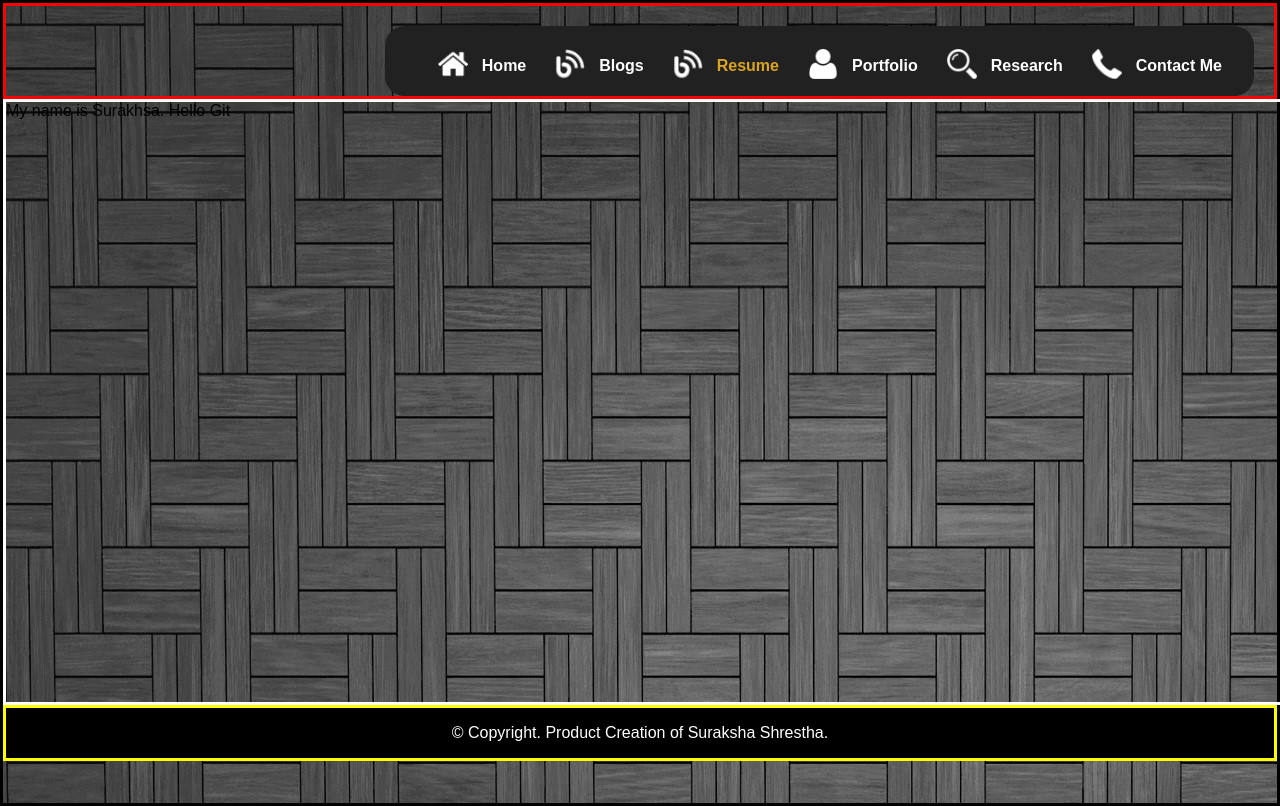
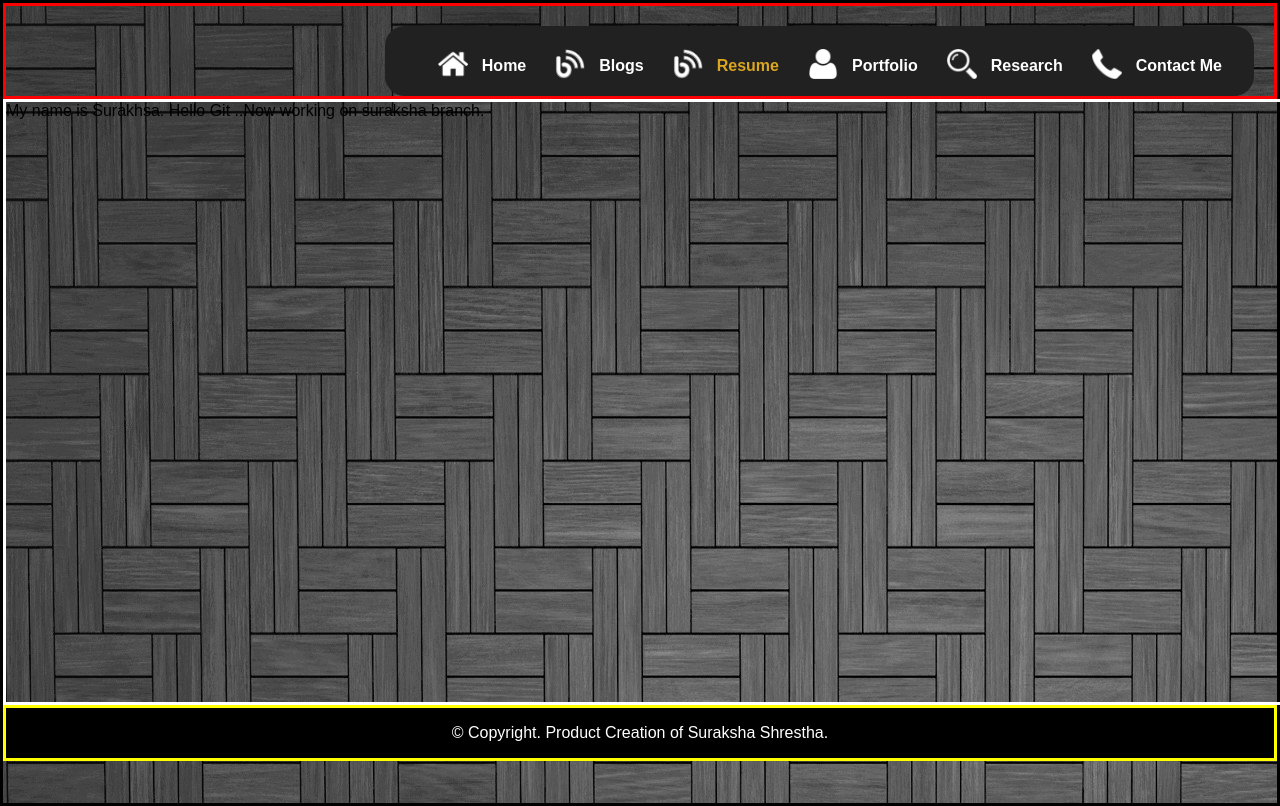
Before and after one commit to shrestha-suraj/Sister-Portifilio, a plain HTML site: page html/resume.html in a window 1280 px wide. Drawn offline with nearby package versions, Linux system fonts and the light colour scheme.

Commit message:
Working on suraksha branch

```diff
--- a/html/resume.html
+++ b/html/resume.html
@@ -31,7 +31,7 @@
         </header>
     </div>
     <div class='content'>
-        My name is Surakhsa. Hello Git
+        My name is Surakhsa. Hello Git ..Now working on suraksha branch.
     </div>
     <div style='border:solid yellow;height:50px;margin:0;position: relative;'>
         <div class='footer'>
```
